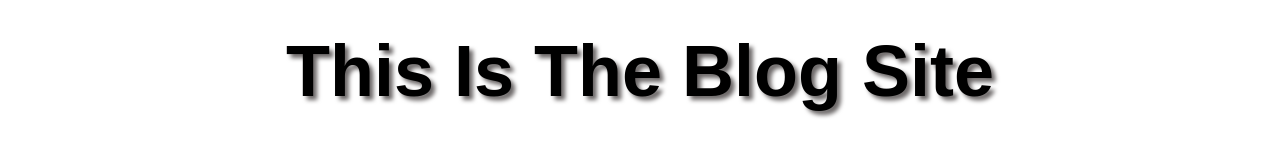
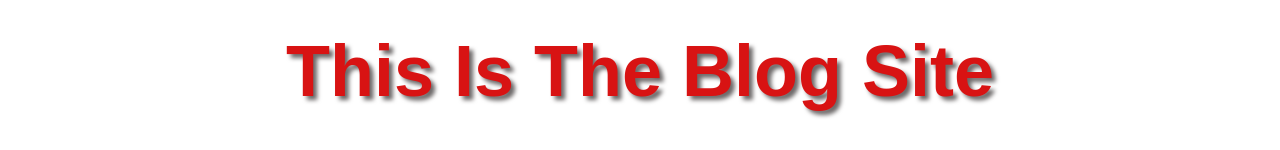
Before and after one commit to wayesqurani/my_first_repo, a plain HTML site: page index.html in a window 1280 px wide. Shown: the top 150 px of the page. Drawn offline with Linux system fonts and the light colour scheme; a web font is replaced by a local one.

Commit message:
changed color

```diff
--- a/css/style.css
+++ b/css/style.css
@@ -27,4 +27,5 @@ section {
   font-weight: 700;
   font-family: "Good Times", arial;
   text-shadow: 4px 4px 4px rgb(109, 105, 105);
+  color: #d81313;
 }
```
